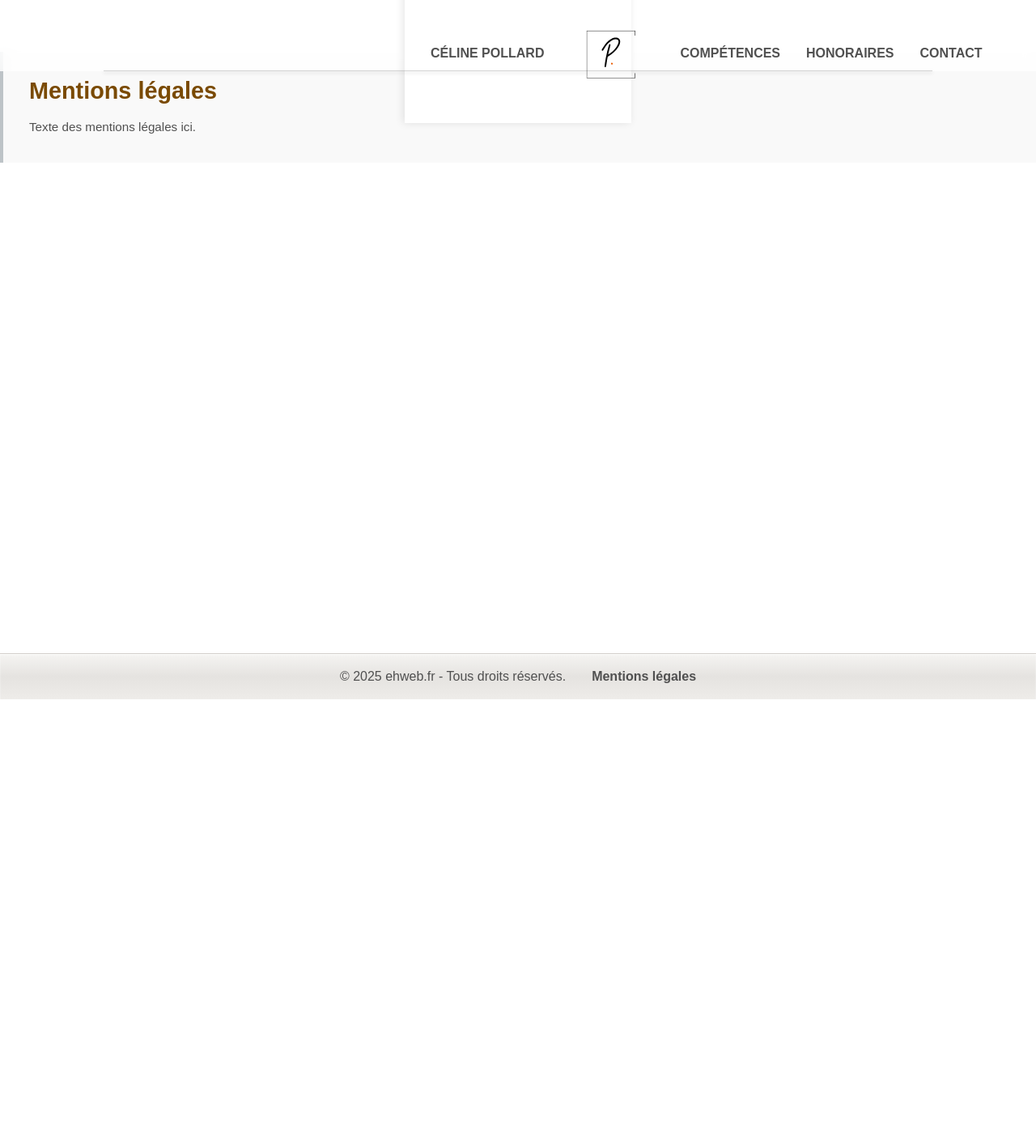
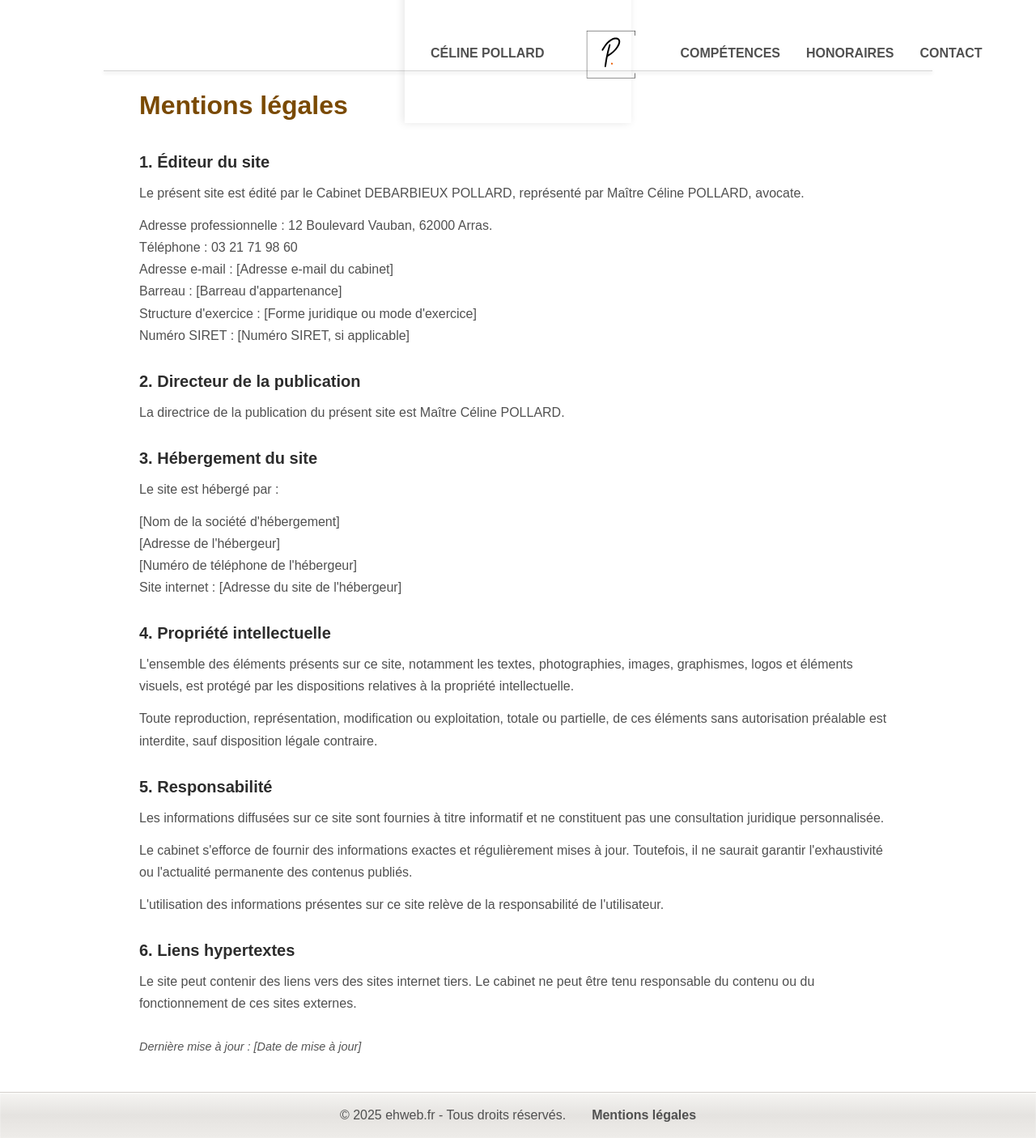
Before and after one commit to e-hainaux/celine-pollard, a Next.js app: page /legal in a window 1280 px wide. Shown: the whole page at 81% size. Before the commit the page ends 864 px from the top, so only its background shows below. Built offline with nearby package versions, Linux system fonts and the light colour scheme.

Commit message:
update legal page

```diff
--- a/app/legal/legal.module.css
+++ b/app/legal/legal.module.css
@@ -1,17 +1,40 @@
 .container {
-  padding: 2rem;
-  font-size: 0.95rem;
-  background-color: #f9f9f9;
-  border-left: 4px solid #bdc3c7;
+  width: 100%;
+  max-width: 1000px;
+  margin: 0 auto;
+  padding: 3rem 2rem;
 }
 
 .title {
-  font-size: 1.8rem;
-  margin-bottom: 1rem;
+  margin-bottom: 2.5rem;
   color: var(--golden-brown-txt);
 }
 
+.section {
+  margin-bottom: 2rem;
+}
+
+.subtitle {
+  margin-bottom: 0.8rem;
+  font-size: 1.25rem;
+  color: var(--darker-grey-txt);
+}
+
 .text {
-  line-height: 1.6;
+  margin-bottom: 0.8rem;
+  line-height: 1.7;
   color: var(--dark-grey-txt);
 }
+
+.update {
+  margin-top: 2rem;
+  font-size: 0.9rem;
+  color: var(--light-grey-txt);
+  font-style: italic;
+}
+
+@media (max-width: 700px) {
+  .container {
+    padding: 2rem 1.2rem;
+  }
+}
--- a/app/legal/page.js
+++ b/app/legal/page.js
@@ -4,7 +4,105 @@ export default function LegalPage() {
   return (
     <div className={styles.container}>
       <h1 className={styles.title}>Mentions légales</h1>
-      <p className={styles.text}>Texte des mentions légales ici.</p>
+
+      <section className={styles.section}>
+        <h2 className={styles.subtitle}>1. Éditeur du site</h2>
+
+        <p className={styles.text}>
+          Le présent site est édité par le Cabinet DEBARBIEUX POLLARD,
+          représenté par Maître Céline POLLARD, avocate.
+        </p>
+
+        <p className={styles.text}>
+          Adresse professionnelle : 12 Boulevard Vauban, 62000 Arras.
+          <br />
+          Téléphone : 03 21 71 98 60
+          <br />
+          Adresse e-mail : [Adresse e-mail du cabinet]
+          <br />
+          Barreau : [Barreau d'appartenance]
+          <br />
+          Structure d'exercice : [Forme juridique ou mode d'exercice]
+          <br />
+          Numéro SIRET : [Numéro SIRET, si applicable]
+        </p>
+      </section>
+
+      <section className={styles.section}>
+        <h2 className={styles.subtitle}>2. Directeur de la publication</h2>
+
+        <p className={styles.text}>
+          La directrice de la publication du présent site est Maître Céline
+          POLLARD.
+        </p>
+      </section>
+
+      <section className={styles.section}>
+        <h2 className={styles.subtitle}>3. Hébergement du site</h2>
+
+        <p className={styles.text}>Le site est hébergé par :</p>
+
+        <p className={styles.text}>
+          [Nom de la société d'hébergement]
+          <br />
+          [Adresse de l'hébergeur]
+          <br />
+          [Numéro de téléphone de l'hébergeur]
+          <br />
+          Site internet : [Adresse du site de l'hébergeur]
+        </p>
+      </section>
+
+      <section className={styles.section}>
+        <h2 className={styles.subtitle}>4. Propriété intellectuelle</h2>
+
+        <p className={styles.text}>
+          L'ensemble des éléments présents sur ce site, notamment les textes,
+          photographies, images, graphismes, logos et éléments visuels, est
+          protégé par les dispositions relatives à la propriété intellectuelle.
+        </p>
+
+        <p className={styles.text}>
+          Toute reproduction, représentation, modification ou exploitation,
+          totale ou partielle, de ces éléments sans autorisation préalable est
+          interdite, sauf disposition légale contraire.
+        </p>
+      </section>
+
+      <section className={styles.section}>
+        <h2 className={styles.subtitle}>5. Responsabilité</h2>
+
+        <p className={styles.text}>
+          Les informations diffusées sur ce site sont fournies à titre
+          informatif et ne constituent pas une consultation juridique
+          personnalisée.
+        </p>
+
+        <p className={styles.text}>
+          Le cabinet s'efforce de fournir des informations exactes et
+          régulièrement mises à jour. Toutefois, il ne saurait garantir
+          l'exhaustivité ou l'actualité permanente des contenus publiés.
+        </p>
+
+        <p className={styles.text}>
+          L'utilisation des informations présentes sur ce site relève de la
+          responsabilité de l'utilisateur.
+        </p>
+      </section>
+
+      <section className={styles.section}>
+        <h2 className={styles.subtitle}>6. Liens hypertextes</h2>
+
+        <p className={styles.text}>
+          Le site peut contenir des liens vers des sites internet tiers. Le
+          cabinet ne peut être tenu responsable du contenu ou du fonctionnement
+          de ces sites externes.
+        </p>
+      </section>
+
+      <p className={styles.update}>
+        Dernière mise à jour : [Date de mise à jour]
+      </p>
     </div>
   );
 }
```
